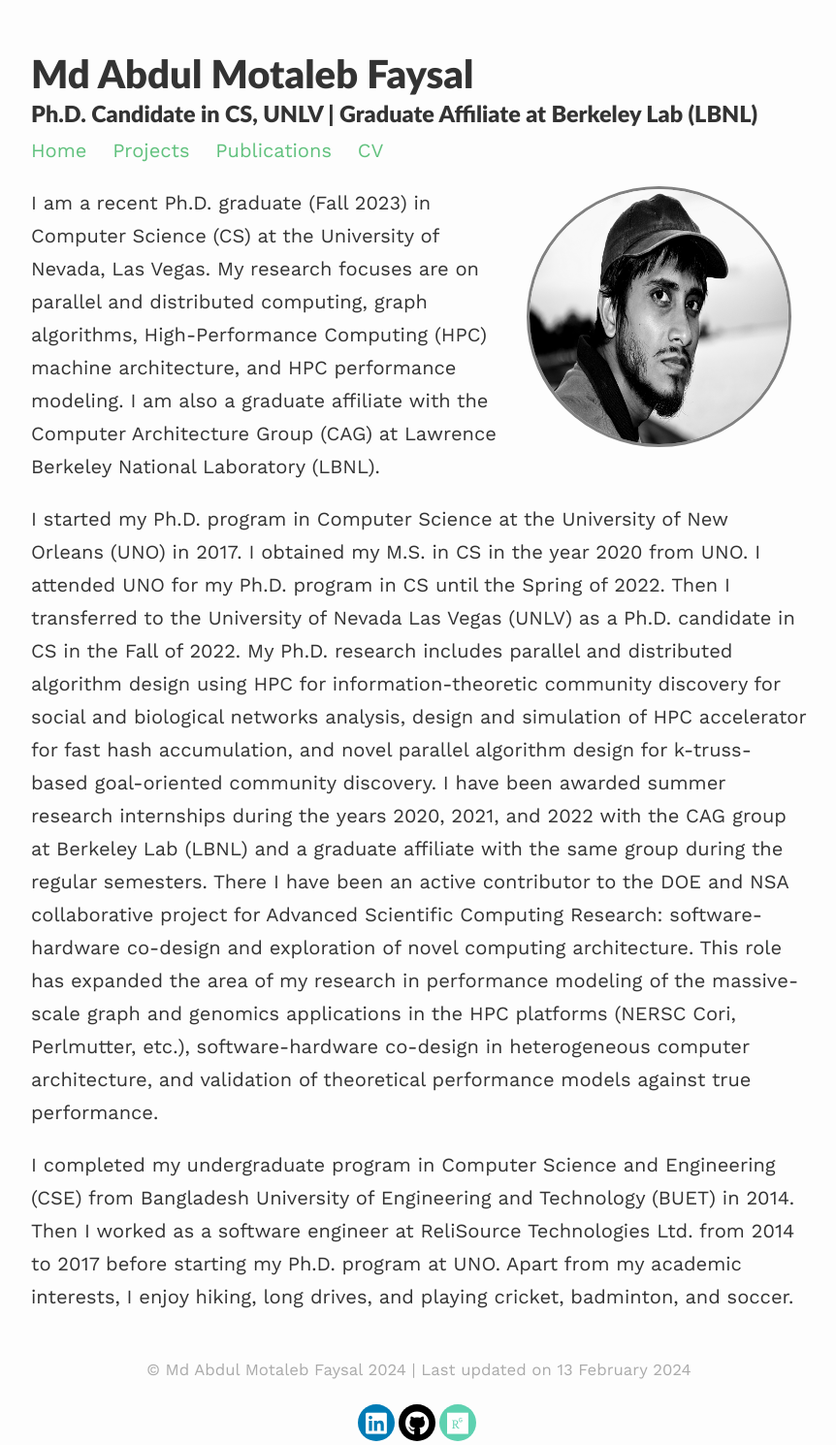
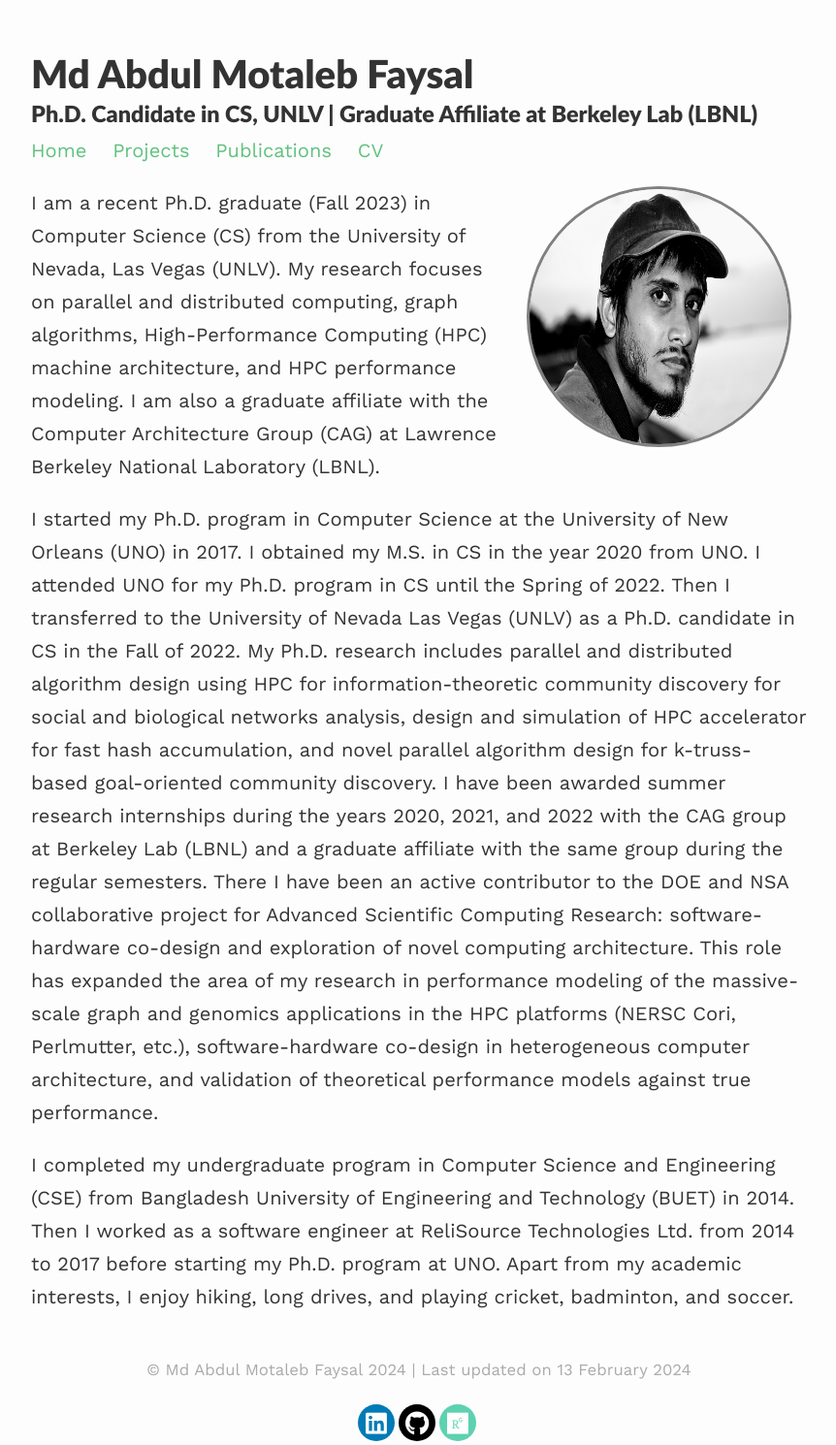
Before and after one commit to mfaysal101/mfaysal101.github.io, a Jekyll site: the page built from index.md, in a window 1280 px wide. Shown: the whole page at 97% size, without its empty margins (208-1070 px from the left). Built offline with Jekyll 4.4.1, drawn with Linux system fonts in a browser that asks for light colours; nearby versions of some CDN libraries.

Commit message:
Update index.md

```diff
--- a/index.md
+++ b/index.md
@@ -7,7 +7,7 @@ profile:
 published: true
 ---
 
-I am a recent Ph.D. graduate (Fall 2023) in Computer Science (CS) at the University of Nevada, Las Vegas. My research focuses are on parallel and distributed computing, graph algorithms, High-Performance Computing (HPC) machine architecture, and HPC performance modeling. I am also a graduate affiliate with the Computer Architecture Group (CAG) at Lawrence Berkeley National Laboratory (LBNL).
+I am a recent Ph.D. graduate (Fall 2023) in Computer Science (CS) from the University of Nevada, Las Vegas (UNLV). My research focuses on parallel and distributed computing, graph algorithms, High-Performance Computing (HPC) machine architecture, and HPC performance modeling. I am also a graduate affiliate with the Computer Architecture Group (CAG) at Lawrence Berkeley National Laboratory (LBNL).
 
 I started my Ph.D. program in Computer Science at the University of New Orleans (UNO) in 2017. I obtained my M.S. in CS in the year 2020 from UNO. I attended UNO for my Ph.D. program in CS until the Spring of 2022. Then I transferred to the University of Nevada Las Vegas (UNLV) as a Ph.D. candidate in CS in the Fall of 2022. My Ph.D. research includes parallel and distributed algorithm design using HPC for information-theoretic community discovery for social and biological networks analysis, design and simulation of HPC accelerator for fast hash accumulation, and novel parallel algorithm design for k-truss-based goal-oriented community discovery. I have been awarded summer research internships during the years 2020, 2021, and 2022 with the CAG group at Berkeley Lab (LBNL) and a graduate affiliate with the same group during the regular semesters. There I have been an active contributor to the DOE and NSA collaborative project for Advanced Scientific Computing Research: software-hardware co-design and exploration of novel computing architecture. This role has expanded the area of my research in performance modeling of the massive-scale graph and genomics applications in the HPC platforms (NERSC Cori, Perlmutter, etc.), software-hardware co-design in heterogeneous computer architecture, and validation of theoretical performance models against true performance.
 
```
